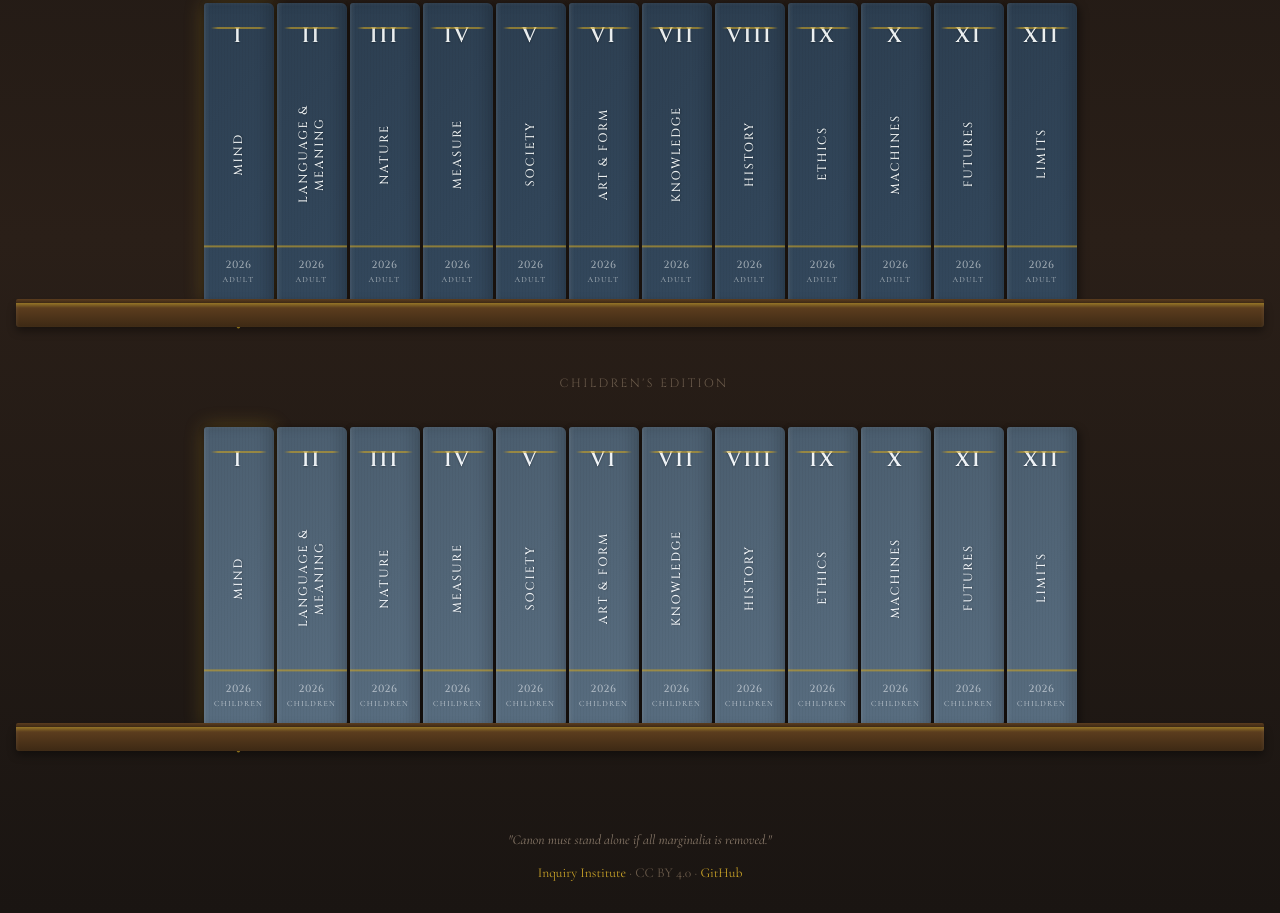
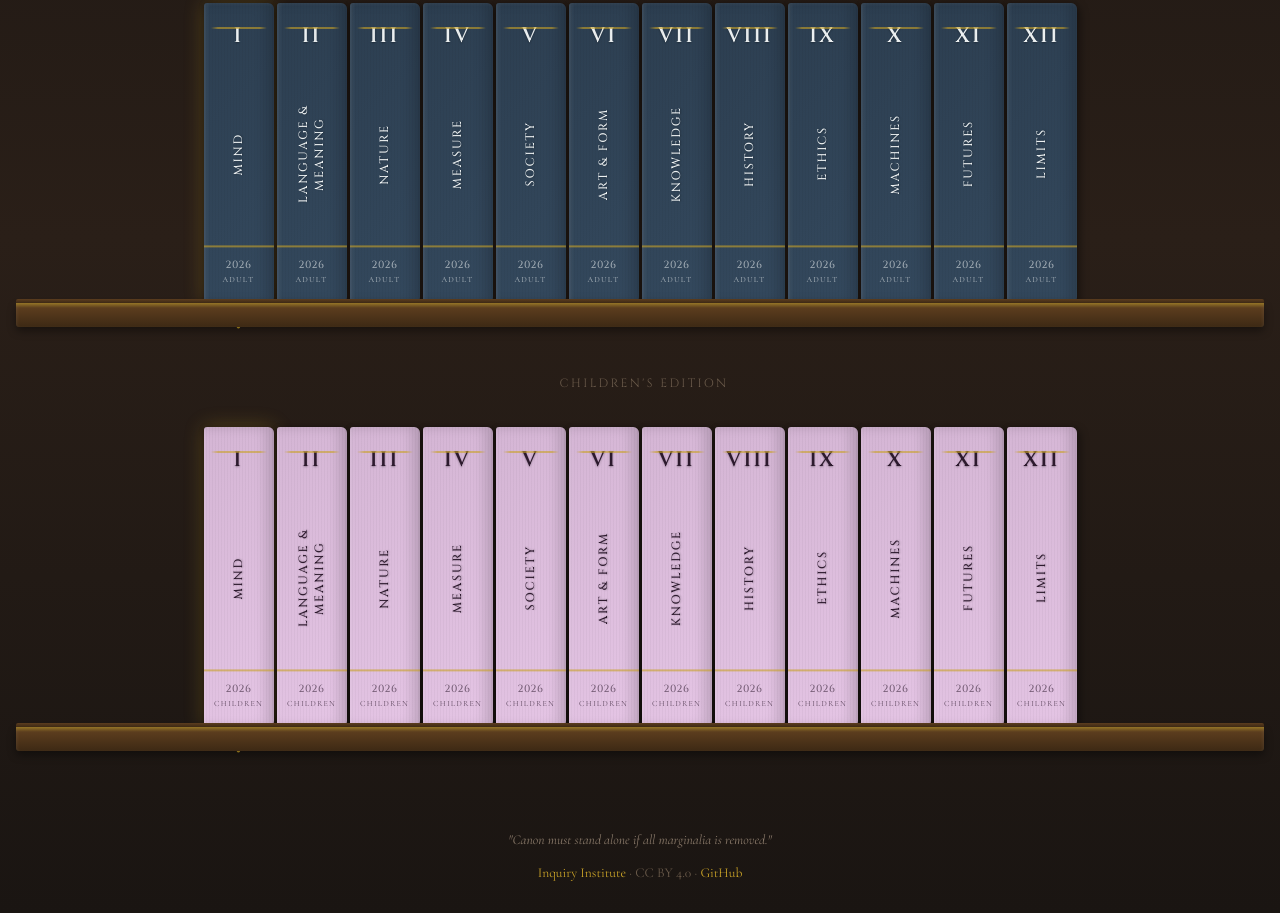
Before and after one commit to InquiryInstitute/encyclopaedia, an Astro site in the folder site/: page / in a window 1280 px wide. Shown: the part 438-1351 px from the top of the page. Built offline with nearby package versions, Linux system fonts and the light colour scheme; Astro itself is replaced by a stand-in of ours.

Commit message:
🎨 Update Children's Edition to pastel lavender colors
- Change from blue-gray to soft pastel lavender (#d4b5d4)
- Use lighter lavender accent (#e5c5e5)
- Dark text for good contrast and readability
- Creates clear visual distinction from Adult Edition

```diff
--- a/site/src/pages/index.astro
+++ b/site/src/pages/index.astro
@@ -20,9 +20,10 @@ const adultSpineColor = '#2c3e50';
 const adultSpineAccent = '#34495e';
 const adultSpineText = '#ecf0f1';
 
-const childrenSpineColor = '#4a5d6e';
-const childrenSpineAccent = '#5a6f82';
-const childrenSpineText = '#f0f4f8';
+// Pastel colors for Children's Edition
+const childrenSpineColor = '#d4b5d4';  // Soft pastel lavender
+const childrenSpineAccent = '#e5c5e5';  // Lighter pastel lavender
+const childrenSpineText = '#2d1a2e';    // Dark text for contrast
 ---
 
 <html lang="en">
```
